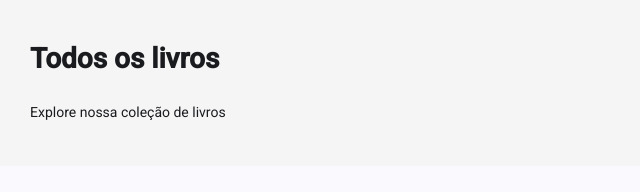
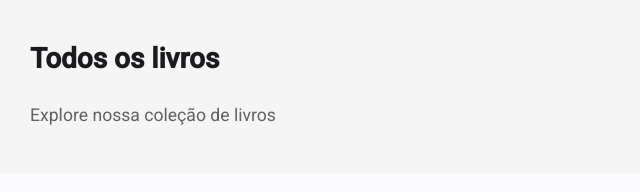
Before and after one commit to LuizBuarqueDev/Prateleira-Inteligente-Frontend-2.0v, an Angular app in the folder Prateleira-Inteligente-Frontend-2.0v/: page /books in a window 1280 px wide. Shown: the top 192 px of the page, without its empty margins (0-640 px from the left). Built offline with nearby package versions, Linux system fonts and the light colour scheme.

Commit message:
feat: refactor book service imports and add new book card components with HTML and SCSS files

```diff
--- a/Prateleira-Inteligente-Frontend-2.0v/src/app/http/services/book.service.ts
+++ b/Prateleira-Inteligente-Frontend-2.0v/src/app/http/services/book.service.ts
@@ -1,7 +1,7 @@
 import { Injectable } from '@angular/core';
 import { GenericService } from './generic.service';
-import { Book } from '../../shared/models/book.model';
-import { BookSimplified } from '../../shared/models/simplified/book-simplified.model';
+import { Book } from '@models/book.model';
+import { BookSimplified } from '@models/simplified/book-simplified.model';
 import { resourceFromObservable } from './util/signal-resource.util';
 
 @Injectable({ providedIn: 'root' })
--- a/Prateleira-Inteligente-Frontend-2.0v/src/app/pages/all-books/all-books.page.html
+++ b/Prateleira-Inteligente-Frontend-2.0v/src/app/pages/all-books/all-books.page.html
@@ -2,3 +2,5 @@
   <h1>Todos os livros</h1>
   <p>Explore nossa coleção de livros</p>
 </div>
+<div class="books-container">
+</div>
--- a/Prateleira-Inteligente-Frontend-2.0v/src/app/pages/all-books/all-books.page.scss
+++ b/Prateleira-Inteligente-Frontend-2.0v/src/app/pages/all-books/all-books.page.scss
@@ -1,6 +1,7 @@
-.main-content {
-  display: flex;
-  flex-direction: column;
-  background-color: var(--light);
-  padding: 30px;
+.main-container {
+
+  p{
+    color: var(--dark-gray);
+    font-size: 1.1rem;
+  }
 }
--- a/Prateleira-Inteligente-Frontend-2.0v/src/app/pages/dashboard/components/rated-books/rated-books-cards/rated-books-cards.component.ts
+++ b/Prateleira-Inteligente-Frontend-2.0v/src/app/pages/dashboard/components/rated-books/rated-books-cards/rated-books-cards.component.ts
@@ -1,8 +1,7 @@
 import { Component, inject } from '@angular/core';
-import { BookService } from '../../../../../http/services/book.service';
+import { BookService } from '@services/book.service';
 import { CommonModule } from '@angular/common';
 import { MatIcon } from '@angular/material/icon';
-import { toSignal } from '@angular/core/rxjs-interop';
 
 @Component({
   selector: 'app-rated-books-cards',
@@ -11,8 +10,7 @@ import { toSignal } from '@angular/core/rxjs-interop';
   standalone: true,
   imports: [CommonModule, MatIcon],
 })
+
 export class RatedBooksCardsComponent {
-  private bookService = inject(BookService);
-
   books = inject(BookService).simplifiedBooks;
 }
```
Also changed, not shown: Prateleira-Inteligente-Frontend-2.0v/src/app/pages/all-books/components/book-card-container/book-card-container.component.ts (added, +15 -0 lines), Prateleira-Inteligente-Frontend-2.0v/src/app/pages/all-books/components/book-card-container/book-card/book-card.component.ts (added, +10 -0 lines), Prateleira-Inteligente-Frontend-2.0v/tsconfig.json (+10 -9 lines), Prateleira-Inteligente-Frontend-2.0v/src/app/pages/all-books/components/book-card-container/book-card-container.component.html (added), Prateleira-Inteligente-Frontend-2.0v/src/app/pages/all-books/components/book-card-container/book-card-container.component.scss (added), Prateleira-Inteligente-Frontend-2.0v/src/app/pages/all-books/components/book-card-container/book-card/book-card.component.html (added), Prateleira-Inteligente-Frontend-2.0v/src/app/pages/all-books/components/book-card-container/book-card/book-card.component.scss (added).
